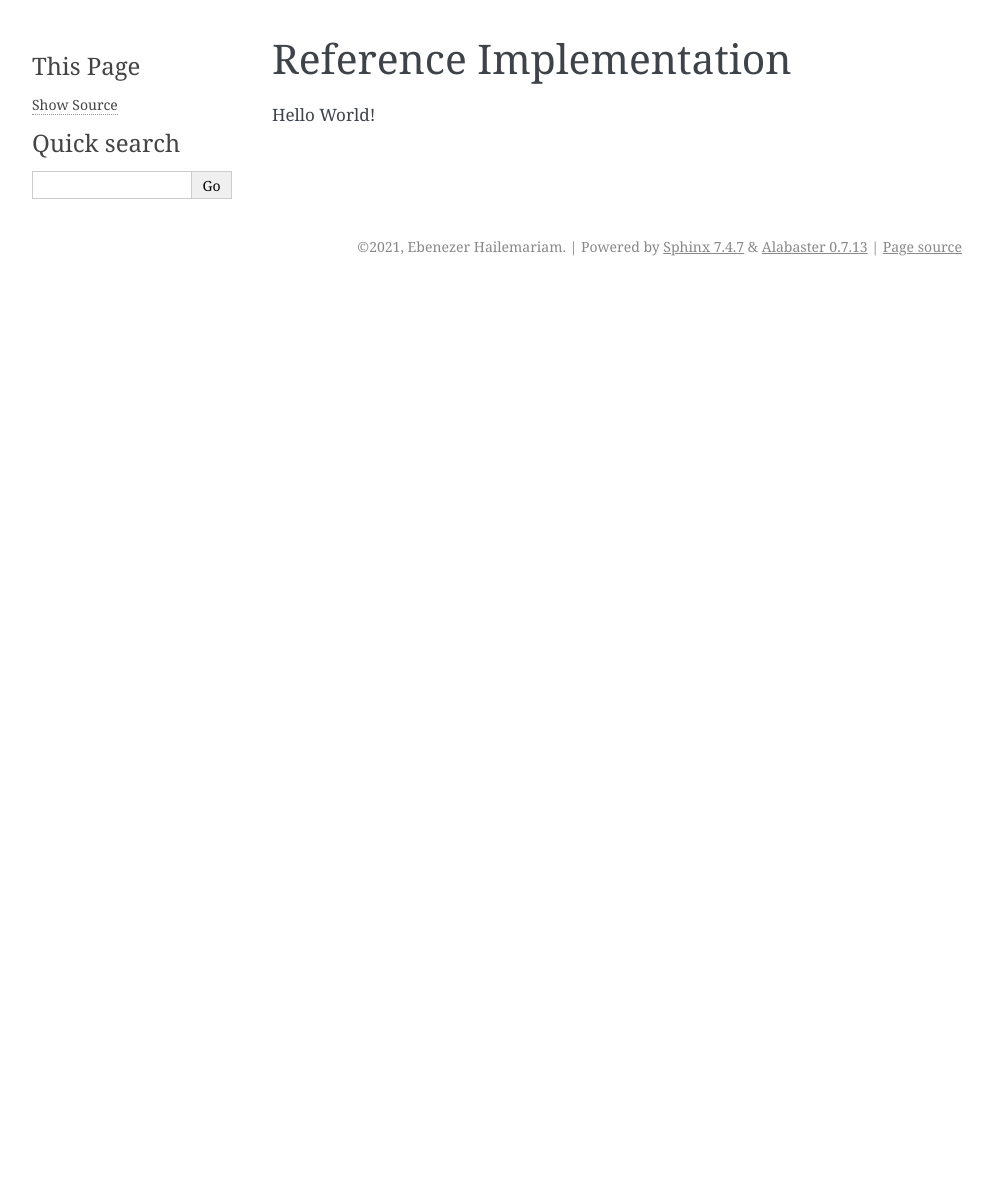
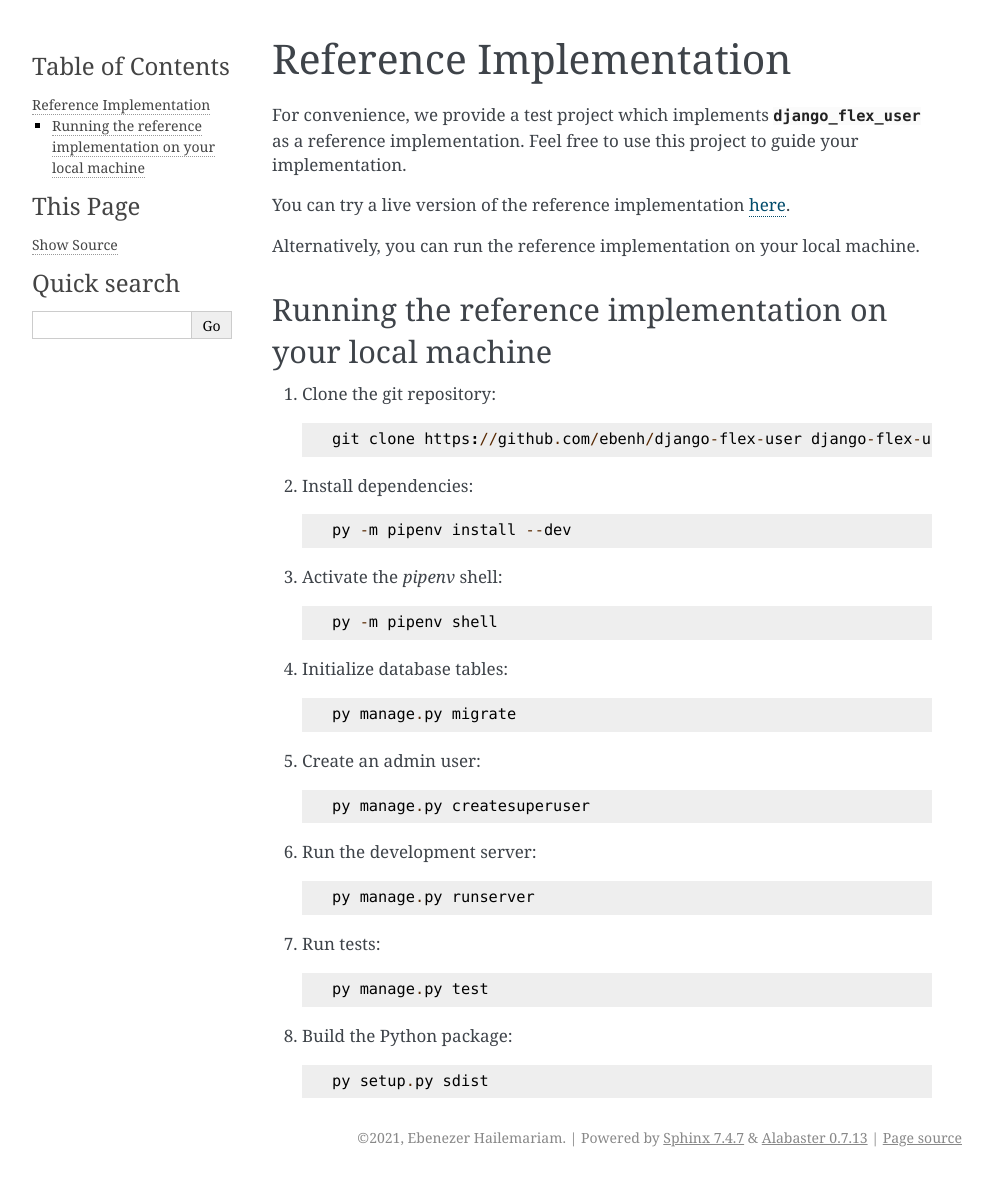
Before and after one commit to ebenh/django-flex-user, a Sphinx documentation site: the page built from docs/source/reference_implementation.rst, in a window 1280 px wide. Shown: the whole page, without its empty margins (148-1141 px from the left). Built offline with Sphinx 7.4.7, drawn with Linux system fonts in a browser that asks for light colours; before the commit the page ends 900 px from its top, so only the background shows below that.

Commit message:
Updating documentation

```diff
--- a/docs/source/reference_implementation.rst
+++ b/docs/source/reference_implementation.rst
@@ -1,4 +1,44 @@
 Reference Implementation
 ========================
 
-Hello World!
+For convenience, we provide a test project which implements :mod:`django_flex_user` as a reference implementation. Feel
+free to use this project to guide your implementation.
+
+You can try a live version of the reference implementation `here <https://django-flex-user.herokuapp.com>`_.
+
+Alternatively, you can run the reference implementation on your local machine.
+
+Running the reference implementation on your local machine
+++++++++++++++++++++++++++++++++++++++++++++++++++++++++++
+
+1. Clone the git repository::
+
+    git clone https://github.com/ebenh/django-flex-user django-flex-user
+
+2. Install dependencies::
+
+        py -m pipenv install --dev
+
+3. Activate the `pipenv` shell::
+
+        py -m pipenv shell
+
+4. Initialize database tables::
+
+        py manage.py migrate
+
+5. Create an admin user::
+
+        py manage.py createsuperuser
+
+6. Run the development server::
+
+        py manage.py runserver
+
+7. Run tests::
+
+        py manage.py test
+
+8. Build the Python package::
+
+        py setup.py sdist
```
